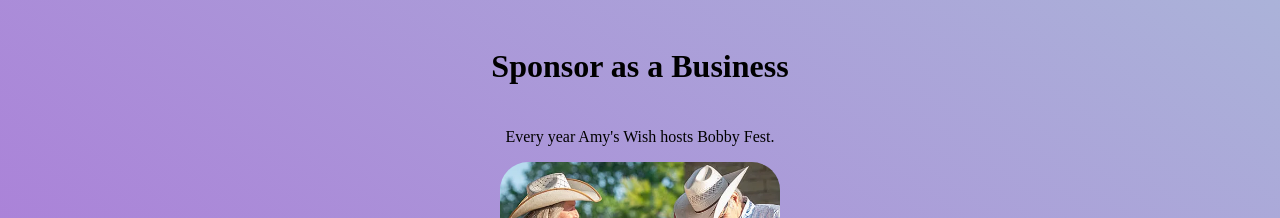
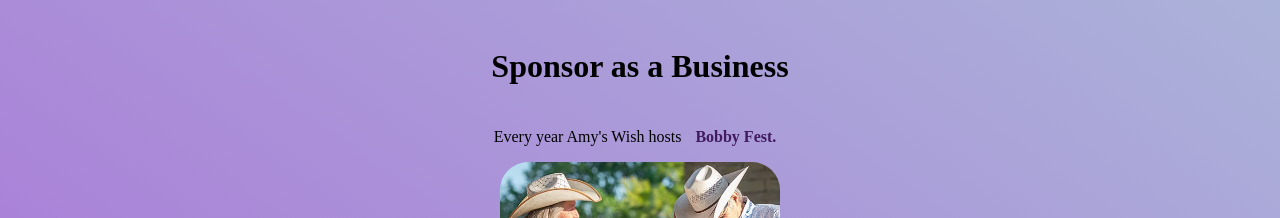
Before and after one commit to rjames187/amys-wish-with-wings-website, a React (Create React App) app in the folder client/: page /support in a window 1280 px wide. Shown: the part 1540-1758 px from the top of the page. Built offline with nearby package versions, Linux system fonts and the light colour scheme.

Commit message:
wrap bobbyfest text on support page in anchor tag

```diff
--- a/client/src/Pages/Support/Support.js
+++ b/client/src/Pages/Support/Support.js
@@ -39,7 +39,7 @@ export default function Support() {
                 <section id="sponsor-section" className="purple-section">
                     <div className="section-content">
                         <h2 className="header-32">Sponsor as a Business</h2>
-                        <p>Every year Amy's Wish hosts Bobby Fest.</p>
+                        <p>Every year Amy's Wish hosts <a href="https://bobbyfest.com/" className="link">Bobby Fest.</a></p>
                         <img className="med-img" src="bobbyfest.jpg" alt=""/>
                         <p>To sponsor our event and get some free tickets, download and fill out the form below. <br/>Email to <a className="link" href="mailto:amyswishwithwings@gmail.com">amyswishwithwings@gmail.com</a></p>
                         <Link className="support-download-btn download-button" to="/files/bobby.pdf" target="_blank">
```
